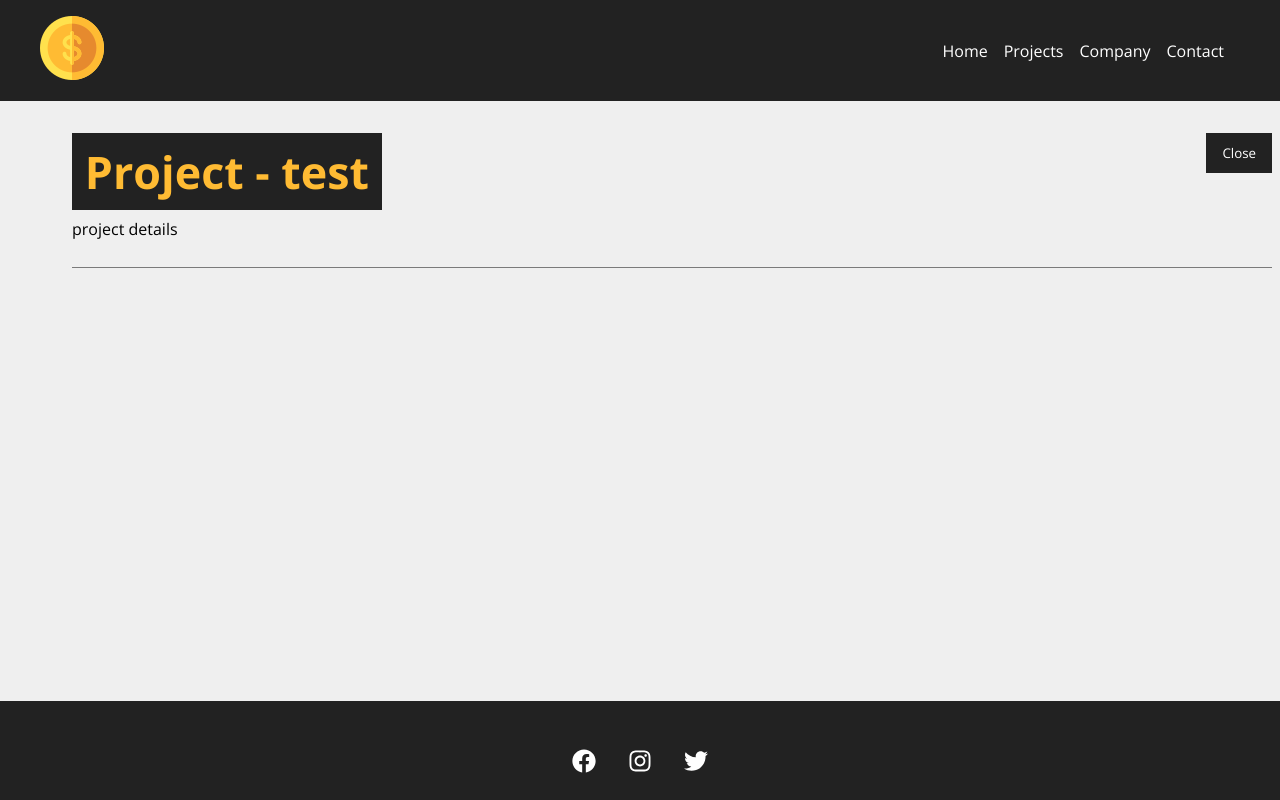
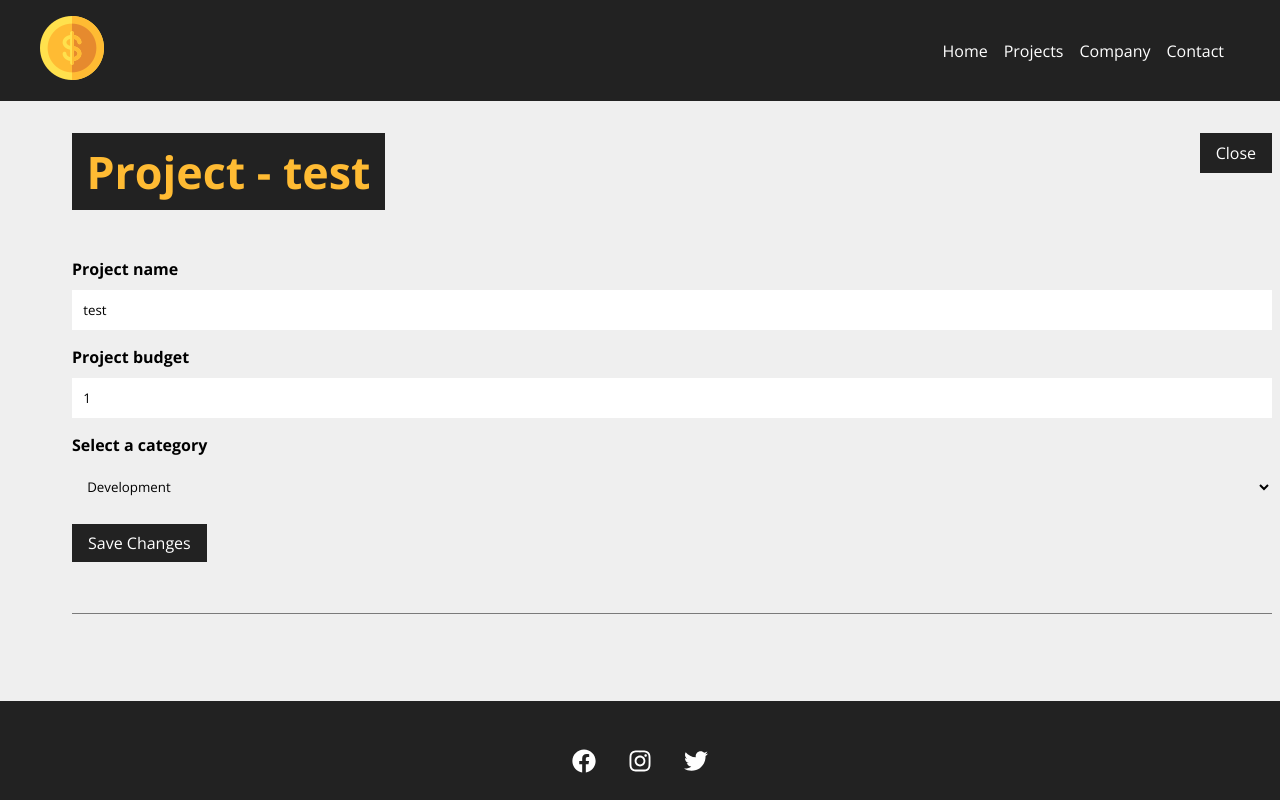
Before and after one commit to pedrogrl/project-manager-react, a React (Create React App) app: page /project/1 in a window 1280 px wide. Both pictures are taken after a click on the button "Edit Project". Built offline with nearby package versions, Linux system fonts and the light colour scheme; data requests are answered from the project's data file.

Commit message:
edit system done

```diff
--- a/db.json
+++ b/db.json
@@ -12,8 +12,8 @@
       "id": 1
     },
     {
-      "name": "New Project",
-      "budget": "1111",
+      "name": "New Project2",
+      "budget": "1",
       "category": {
         "id": "2",
         "name": "Design"
--- a/src/components/form/SubmitButton.jsx
+++ b/src/components/form/SubmitButton.jsx
@@ -1,12 +1,13 @@
 import styles from "./SubmitButton.module.css";
 
 export default function SubmitButton({
-  text
+  text,
+  width
 }) {
 
   return (
     <div>
-      <button className={styles.button}>{text}</button>
+      <button className={styles.button} style={{width: width}}>{text}</button>
     </div>
   );
 }
--- a/src/components/pages/Projects.module.css
+++ b/src/components/pages/Projects.module.css
@@ -1,7 +1,9 @@
 .projectHeader{
   display: flex;
   justify-content: space-between;
+  align-items: center;
   margin-bottom: 2rem;
+  /* font-weight: 500; */
 }
 .projectContainer{
   padding: 2rem;
--- a/src/components/project/Project.jsx
+++ b/src/components/project/Project.jsx
@@ -1,16 +1,23 @@
 import { useEffect, useState } from "react";
 import { useParams } from "react-router-dom";
 import Container from "../layout/Container";
-import Loading from '../layout/Loading'
+import Loading from "../layout/Loading";
+import Message from "../layout/Message";
 import styles from "./Project.module.css";
+import ProjectForm from "./ProjectForm";
 
 export default function Project() {
   const { id } = useParams(); // id da url
 
   const [project, setProject] = useState([]);
-  const [showProjectForm, setShowProjectForm] = useState(false)
+  const [showProjectForm, setShowProjectForm] = useState(false);
+  const [message, setMessage] = useState()
+  const [type, setType] = useState()
+
+
   useEffect(() => {
-    setTimeout(() => { // carregamento fake
+    setTimeout(() => {
+      // carregamento fake
       fetch(`http://localhost:5000/projects/${id}`, {
         method: "GET",
         headers: {
@@ -19,25 +26,26 @@ export default function Project() {
       })
         .then((data) => data.json())
         .then((newData) => {
-        setProject(newData)
+          setProject(newData);
         })
         .catch((err) => console.log(err));
     }, 300);
   }, [id]);
 
-  function toggleProjectForm(){
-    setShowProjectForm(!showProjectForm)
+  function toggleProjectForm() {
+    setShowProjectForm(!showProjectForm);
   }
 
   return (
     <>
       {project.name ? (
         <div className={styles.projectDetails}>
-          <Container newClass={'flex-direction-column'}>
+          <Container newClass={"flex-direction-column"}>
+            {message && <Message msg={message} type={type}/>}
             <div className={styles.detailsContainer}>
               <h1>Project - {project.name}</h1>
               <button onClick={toggleProjectForm}>
-                {!showProjectForm ? 'Edit Project' : 'Close'}
+                {!showProjectForm ? "Edit Project" : "Close"}
               </button>
 
               {!showProjectForm ? (
@@ -54,15 +62,44 @@ export default function Project() {
                 </div>
               ) : (
                 <div className={styles.projectInfo}>
-                  <p>project details</p>
+                  <ProjectForm
+                    handleSubmit={editPost}
+                    btnText={"Save Changes"}
+                    projectData={project}
+                    btnWidth="auto"
+                  />
                 </div>
               )}
             </div>
           </Container>
         </div>
       ) : (
-        <Loading/>
+        <Loading />
       )}
     </>
-  )
+  );
+
+  function editPost(project) {
+    if (project.budget < project.cost) {
+      setMessage('The budget cannot exceed the total amount!')
+      setType('error')
+      return false
     }
+
+    fetch(`http://localhost:5000/projects/${project.id}`, {
+      method: "PATCH",
+      headers: {
+        "Content-type": "application/json",
+      },
+      body: JSON.stringify(project),
+    })
+      .then((data) => data.json())
+      .then((newData) => {
+        setProject(newData);
+        setShowProjectForm(!showProjectForm)
+        setMessage('Project updated sucessfully!')
+        setType('success')
+      })
+      .catch((err) => console.log(err));
+  }
+}
--- a/src/components/project/Project.module.css
+++ b/src/components/project/Project.module.css
@@ -1,17 +1,17 @@
 .projectDetails {
   padding: 2rem;
-}
-.projectDetails h1,
-.projectDetails h2,
-.projectDetails p {
-  margin-bottom: 0.5rem;
 }
 .projectDetails h1 {
   font-size: 2.8rem;
   background-color: #222;
   color: #ffbb33;
-  padding: 0.5rem 0.8rem;
+  padding: 0.5rem .9rem;
+  margin-bottom: 1rem;
 }
+.projectDetails p {
+  margin-bottom: 0.5rem;
+}
+
 .projectDetails span {
   font-weight: bold;
 }
@@ -25,6 +25,8 @@
   max-height: 40px;
   border: none;
   cursor: pointer;
+  font-size: 1rem;
+  /* font-weight: 500; */
 }
 .projectDetails button:hover {
   color: #ffbb33;
--- a/src/components/project/ProjectForm.jsx
+++ b/src/components/project/ProjectForm.jsx
@@ -4,7 +4,7 @@ import Select from "../form/Select";
 import SubmitButton from "../form/SubmitButton";
 import styles from "./ProjectForm.module.css";
 
-export default function ProjectForm({ handleSubmit, btnText, projectData }) {
+export default function ProjectForm({ handleSubmit, btnText, btnWidth, projectData }) {
 
   const [project, setProject] = useState(projectData || {});
   const [categories, setCategories] = useState([]);
@@ -65,7 +65,7 @@ export default function ProjectForm({ handleSubmit, btnText, projectData }) {
         handleOnChange={handleCategory}
         value={project.category ? project.category.id : ''}
       />
-      <SubmitButton text={btnText} />
+      <SubmitButton text={btnText} width={btnWidth} />
     </form>
   );
 }
```
Lines whose indentation alone changed are shown as unchanged.
